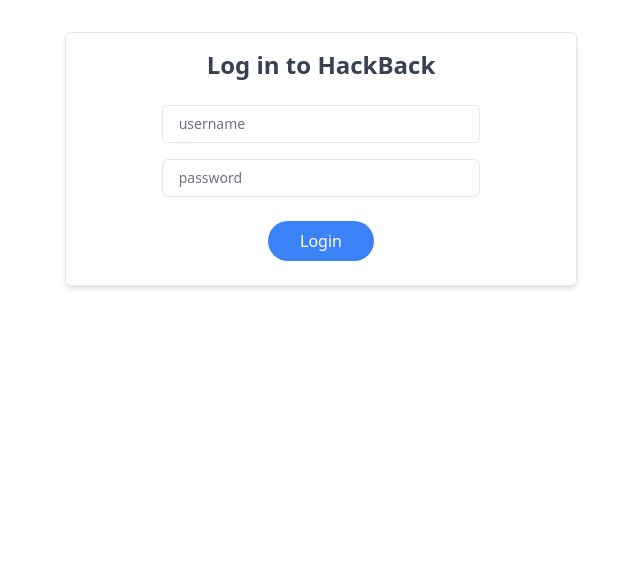
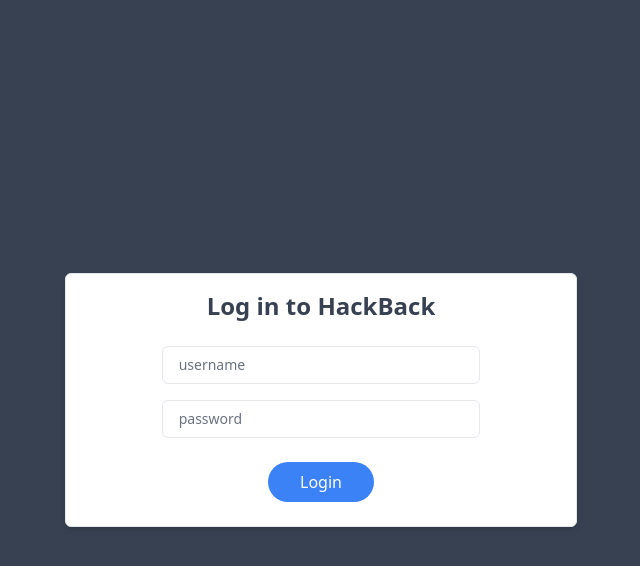
Before and after one commit to adityarathod/hackback, a Next.js app: page /auth in a window 1280 px wide. Shown: the top 566 px of the page, without its empty margins (319-959 px from the left). Built offline with nearby package versions, Linux system fonts and the light colour scheme; no server answers.

Commit message:
Make auth flow smoother, protect /home

```diff
--- a/pages/auth.tsx
+++ b/pages/auth.tsx
@@ -18,10 +18,15 @@
   }, [isAuth])
   const login = () => firebase.auth().signInWithEmailAndPassword(username, password)
   const authForm = (
-    <main className='px-4'>
-      <div className='min-w-lg max-w-lg p-4 bg-white border border-gray-200 shadow-md rounded-md mx-auto mt-8'>
+    <main className='px-4 w-full h-screen flex items-center justify-center bg-gray-700'>
+      <div className='max-w-lg w-full p-4 bg-white border border-gray-200 shadow-md rounded-md'>
         <h1 className='text-center font-bold text-2xl text-gray-700'>Log in to HackBack</h1>
-        <div className='pt-4 pb-2 flex flex-col items-center'>
+        <form
+          onSubmit={e => {
+            login()
+            e.preventDefault()
+          }}
+          className='pt-4 pb-2 flex flex-col items-center'>
           <input
             type='email'
             placeholder='username'
@@ -37,11 +42,12 @@
             className='my-2 w-2/3 focus:border-light-blue-500 focus:ring-1 focus:ring-light-blue-500 focus:outline-none text-sm text-gray-800 placeholder-gray-500 border border-gray-200 rounded-md py-2 px-4'
           />
           <button
+            type='submit'
             className='mt-4 py-2 px-8 bg-blue-500 hover:bg-blue-600 text-white rounded-full'
             onClick={login}>
             Login
           </button>
-        </div>
+        </form>
       </div>
     </main>
   )
--- a/pages/home.tsx
+++ b/pages/home.tsx
@@ -1,4 +1,5 @@
 import { FC } from 'react'
+import { useRouter } from 'next/router'
 import ApplicationStatus from '../components/application-status'
 import FullscreenLoader from '../components/fullscreen-loader'
 import Navbar from '../components/navbar'
@@ -6,7 +7,9 @@
 
 const Home: FC = () => {
   const { authInitialized, isAuth, isAdmin } = useAuth()
+  const router = useRouter()
   if (!authInitialized) return <FullscreenLoader />
+  if (!isAuth) router.replace('/auth')
   return (
     <div>
       <Navbar />
```
